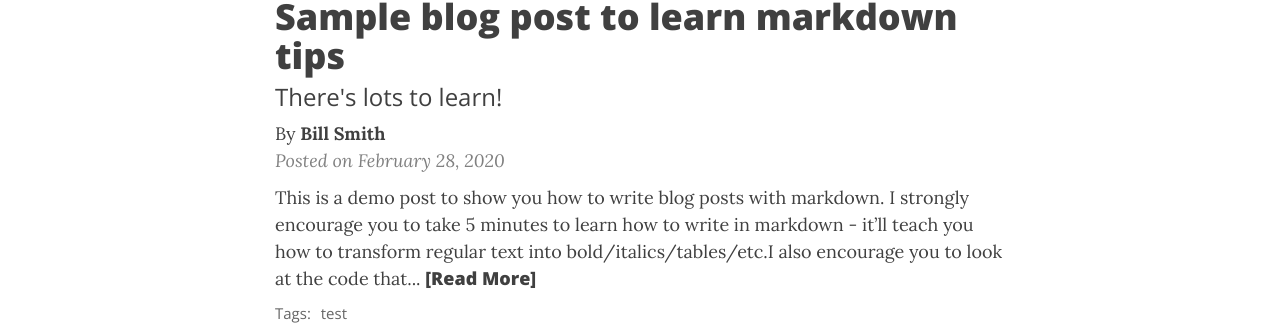
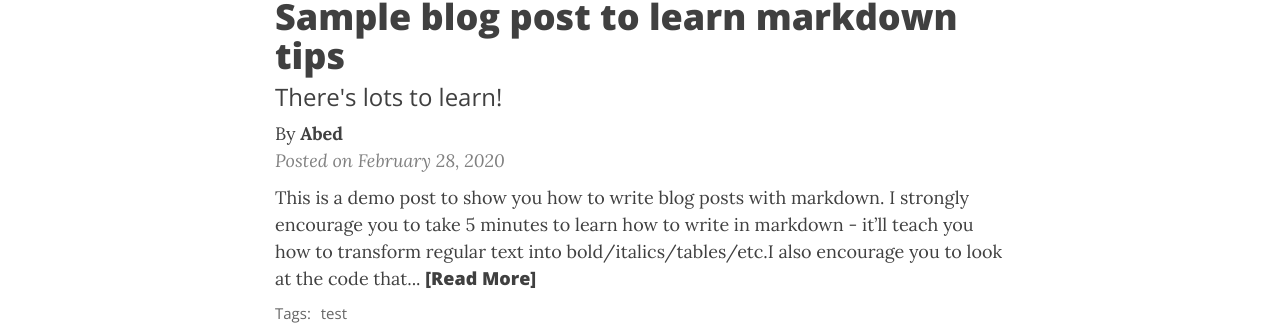
Before and after one commit to abedhammoud/abedhammoud.github.io, a Jekyll site: the page built from index.html, in a window 1280 px wide and 1369 px high. Shown: the part 342-667 px from the top of the window. Built offline with Jekyll 4.4.1, drawn with Linux system fonts in a browser that asks for light colours; the list of posts is cut into pages by our own code; comment, search, counter and statistics services are not loaded.

Commit message:
Update 2020-02-28-sample-markdown.md

```diff
--- a/_posts/2020-02-28-sample-markdown.md
+++ b/_posts/2020-02-28-sample-markdown.md
@@ -7,7 +7,7 @@ gh-badge: [star, fork, follow]
 tags: [test]
 comments: true
 mathjax: true
-author: Bill Smith
+author: Abed
 ---
 
 {: .box-success}
```
